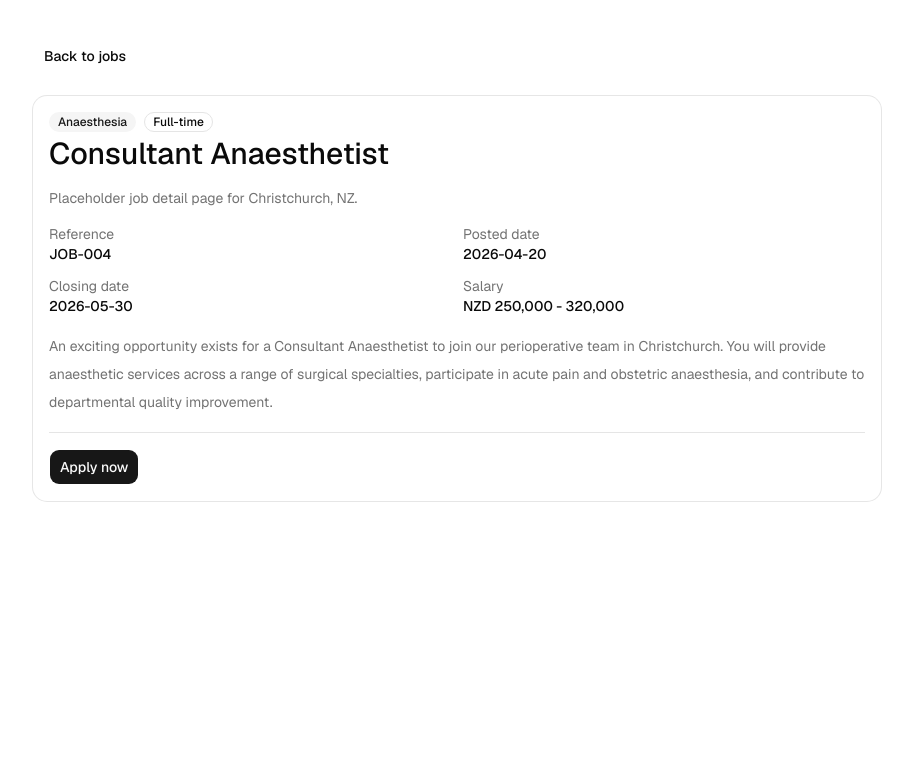
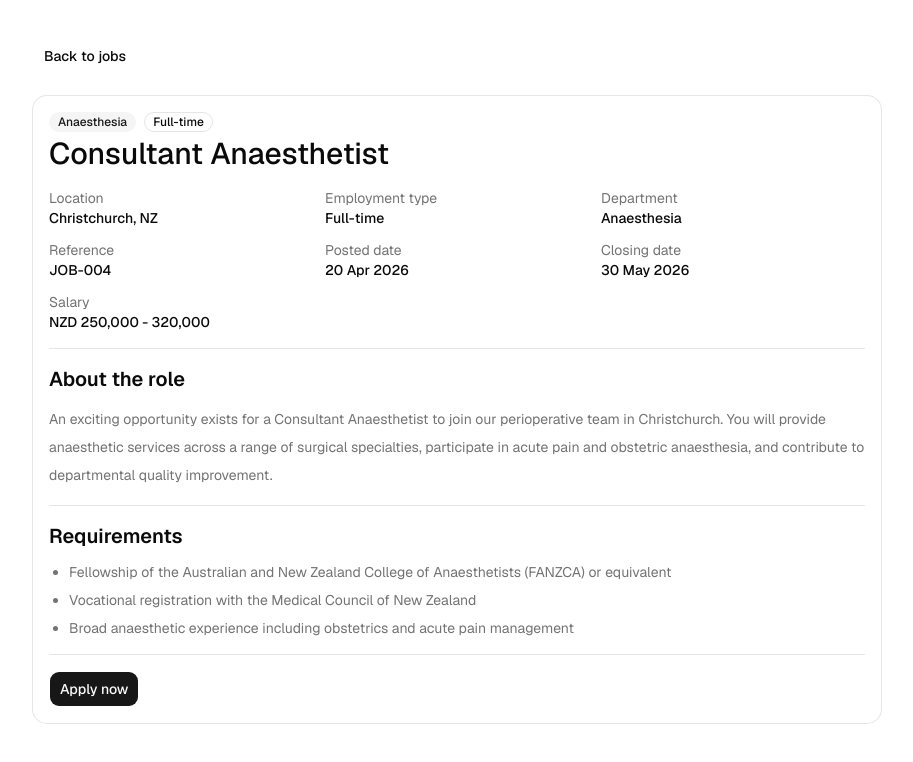
Before and after one commit to kharljhon14/job-listing, a Next.js app: page /jobs/consultant-anaesthetist in a window 1280 px wide. Shown: the top 762 px of the page, without its empty margins (183-1096 px from the left). Built offline with nearby package versions, Linux system fonts and the light colour scheme; no server answers.

Commit message:
[Feat] Static params generation Create apply button component Add metadata values

```diff
--- a/app/jobs/[slug]/page.tsx
+++ b/app/jobs/[slug]/page.tsx
@@ -1,10 +1,12 @@
 import Link from 'next/link';
 import { notFound } from 'next/navigation';
 
+import { ApplyButton } from '@/components/apply-button';
 import { Badge } from '@/components/ui/badge';
 import { Button } from '@/components/ui/button';
 import { Card, CardContent, CardHeader, CardTitle } from '@/components/ui/card';
 import { getJobBySlug, getJobs } from '@/lib/jobs/repository';
+import { formatDate, formatSalary } from '@/lib/utils';
 
 type JobPageProps = {
   params: Promise<{
@@ -48,42 +50,69 @@ export default async function JobPage({ params }: JobPageProps) {
         </CardHeader>
 
         <CardContent className="space-y-4">
-          <p className="text-muted-foreground">Placeholder job detail page for {job.location}.</p>
-
-          <dl className="grid gap-3 text-sm sm:grid-cols-2">
+          <dl className="grid gap-3 text-sm sm:grid-cols-2 lg:grid-cols-3">
+            <div>
+              <dt className="text-muted-foreground">Location</dt>
+              <dd className="font-medium">{job.location}</dd>
+            </div>
+            <div>
+              <dt className="text-muted-foreground">Employment type</dt>
+              <dd className="font-medium">{job.type}</dd>
+            </div>
+            <div>
+              <dt className="text-muted-foreground">Department</dt>
+              <dd className="font-medium">{job.department}</dd>
+            </div>
             <div>
               <dt className="text-muted-foreground">Reference</dt>
               <dd className="font-medium">{job.id}</dd>
             </div>
             <div>
               <dt className="text-muted-foreground">Posted date</dt>
-              <dd className="font-medium">{job.postedDate}</dd>
+              <dd className="font-medium">{formatDate(job.postedDate)}</dd>
             </div>
             <div>
               <dt className="text-muted-foreground">Closing date</dt>
-              <dd className="font-medium">{job.closingDate ?? 'Open until filled'}</dd>
+              <dd className="font-medium">
+                {job.closingDate ? formatDate(job.closingDate) : 'Open until filled'}
+              </dd>
             </div>
             <div>
               <dt className="text-muted-foreground">Salary</dt>
               <dd className="font-medium">
-                {job.salary.currency} {job.salary.min.toLocaleString()} -{' '}
-                {job.salary.max.toLocaleString()}
+                {formatSalary(job.salary.min, job.salary.max, job.salary.currency)}
               </dd>
             </div>
           </dl>
 
-          <div
-            className="text-muted-foreground [&_p]:leading-7"
-            dangerouslySetInnerHTML={{ __html: job.description }}
-          />
+          <section className="space-y-3 border-t pt-4">
+            <h2 className="text-xl font-semibold">About the role</h2>
+            <div
+              className="text-muted-foreground [&_p]:leading-7"
+              dangerouslySetInnerHTML={{ __html: job.description }}
+            />
+          </section>
+
+          <section className="space-y-3 border-t pt-4">
+            <h2 className="text-xl font-semibold">Requirements</h2>
+            <ul className="list-disc space-y-2 pl-5 text-muted-foreground">
+              {job.requirements.map((requirement) => (
+                <li key={requirement}>{requirement}</li>
+              ))}
+            </ul>
+          </section>
 
           <div className="border-t pt-4">
-            <Button
-              type="button"
-              size="lg"
-            >
-              Apply now
-            </Button>
+            <ApplyButton
+              job={{
+                id: job.id,
+                title: job.title,
+                slug: job.slug,
+                department: job.department,
+                location: job.location,
+                type: job.type
+              }}
+            />
           </div>
         </CardContent>
       </Card>
--- a/app/layout.tsx
+++ b/app/layout.tsx
@@ -12,9 +12,12 @@ const geistMono = Geist_Mono({
   subsets: ['latin']
 });
 
+const siteUrl = process.env.NEXT_PUBLIC_SITE_URL ?? 'http://localhost:3000';
+
 export const metadata: Metadata = {
-  title: 'Create Next App',
-  description: 'Generated by create next app'
+  metadataBase: new URL(siteUrl),
+  title: 'Medical careers',
+  description: 'Job listings'
 };
 
 export default function RootLayout({
--- a/app/page.tsx
+++ b/app/page.tsx
@@ -1,10 +1,37 @@
 import Link from 'next/link';
+import type { Metadata } from 'next';
 
 import { Badge } from '@/components/ui/badge';
 import { Button } from '@/components/ui/button';
 import { Card, CardContent, CardDescription, CardHeader, CardTitle } from '@/components/ui/card';
 import { getJobs } from '@/lib/jobs/repository';
 import { formatDate, formatSalary } from '@/lib/utils';
+
+interface HomePageProps {
+  searchParams: Promise<{
+    department?: string;
+    type?: string;
+  }>;
+}
+
+export async function generateMetadata({ searchParams }: HomePageProps): Promise<Metadata> {
+  await searchParams;
+  return {
+    title: 'Medical careers | Job listings',
+    description:
+      'Browse current clinical job listings across New Zealand, including location, department, employment type, and role details.',
+    openGraph: {
+      title: 'Medical careers | Job listings',
+      description:
+        'Browse current clinical job listings across New Zealand, including location, department, employment type, and role details.',
+      type: 'website',
+      url: '/'
+    },
+    alternates: {
+      canonical: '/'
+    }
+  };
+}
 
 export default async function Home() {
   const jobs = await getJobs();
--- /dev/null
+++ b/components/apply-button.tsx
@@ -0,0 +1,41 @@
+'use client';
+
+import { Button } from '@/components/ui/button';
+import type { Job } from '@/lib/jobs/types';
+
+type ApplyButtonProps = {
+  job: Pick<Job, 'id' | 'title' | 'slug' | 'department' | 'location' | 'type'>;
+};
+
+declare global {
+  interface Window {
+    dataLayer?: Record<string, unknown>[];
+  }
+}
+
+export function ApplyButton({ job }: ApplyButtonProps) {
+  const handleClick = () => {
+    window.dataLayer = window.dataLayer ?? [];
+    window.dataLayer.push({
+      event: 'job_apply_click',
+      job: {
+        id: job.id,
+        title: job.title,
+        slug: job.slug,
+        department: job.department,
+        location: job.location,
+        employmentType: job.type
+      }
+    });
+  };
+
+  return (
+    <Button
+      type="button"
+      size="lg"
+      onClick={handleClick}
+    >
+      Apply now
+    </Button>
+  );
+}
```
